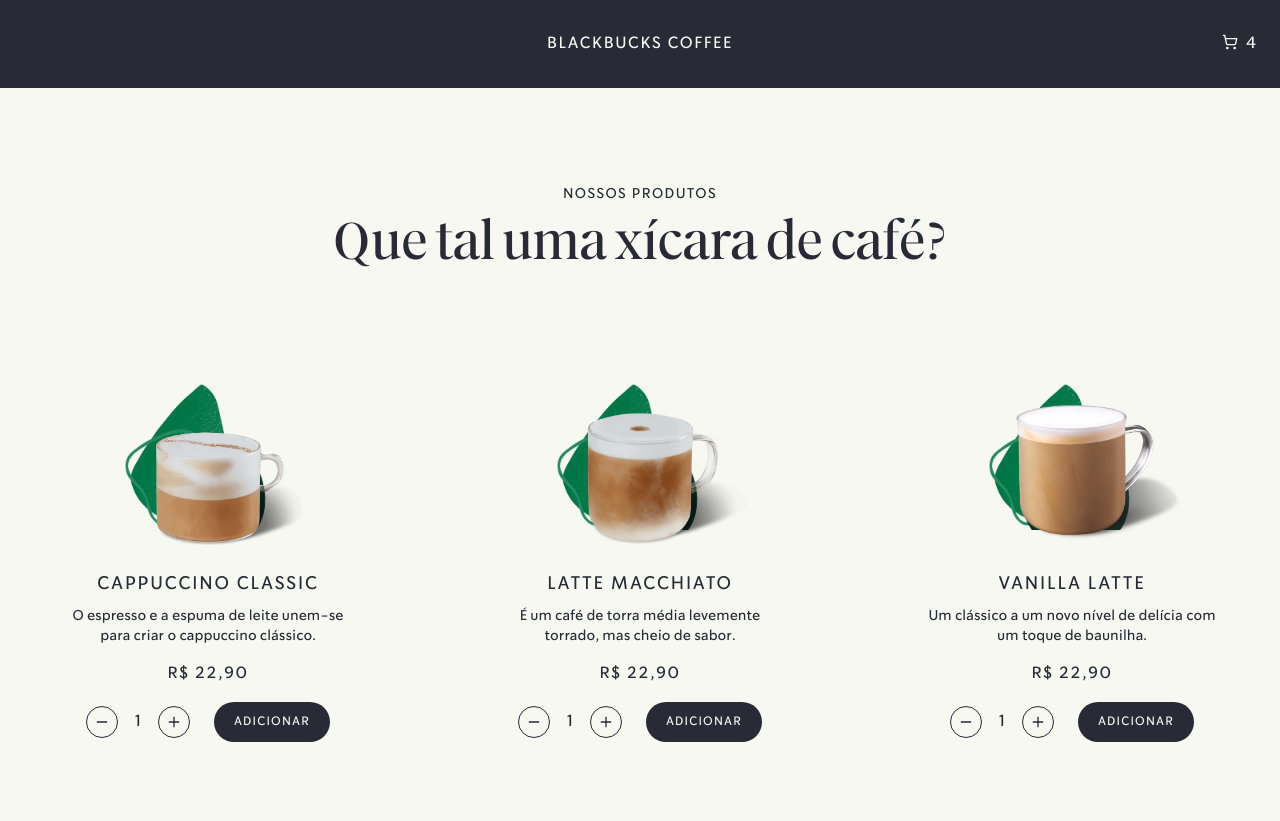
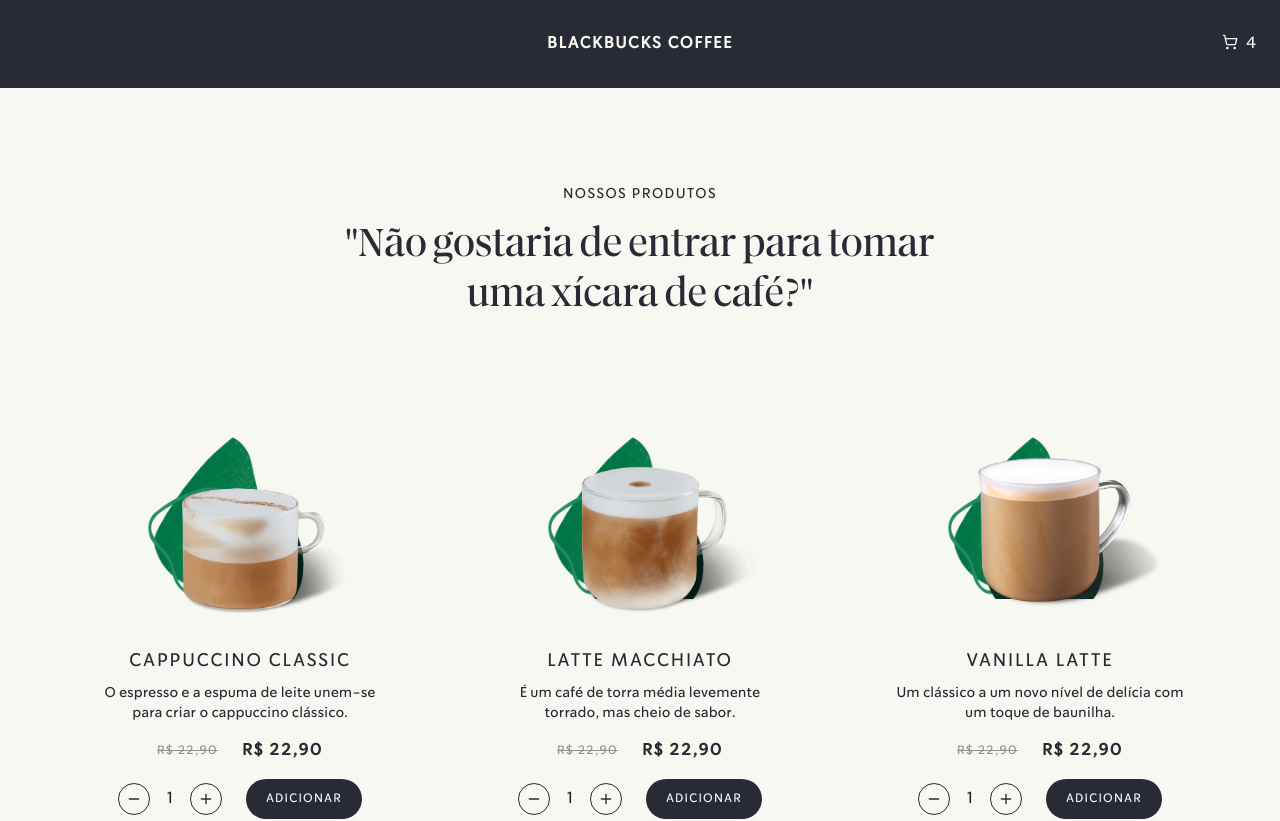
Before and after one commit to igornicoletti/react-coffee-store, a React (Vite) app: page / in a window 1280 px wide. Shown: the top 821 px of the page. Built offline with nearby package versions, Linux system fonts and the light colour scheme; data requests are answered from the project's data file.

Commit message:
cart page

```diff
--- a/src/components/product.tsx
+++ b/src/components/product.tsx
@@ -3,7 +3,7 @@ import { MinusIcon, PlusIcon } from 'lucide-react'
 import { ProductProps } from '../types'
 import { ProductVariants } from '../styles'
 
-const { productactions, productadd, productamount, productbackdrop, productcard, productcontrols, producticon, productimage, productinfo, productinput, productname, productprice } = ProductVariants()
+const { productactions, productadd, productamount, productbackdrop, productcard, productcontrols, producticon, productimage, productinfo, productinput, productname, productprice, productsale } = ProductVariants()
 
 export const ProductComponent = ({ image, name, info, price }: ProductProps) => {
   const currentFormat = new Intl.NumberFormat('pt-br', { currency: 'BRL', style: 'currency' })
@@ -16,7 +16,10 @@ export const ProductComponent = ({ image, name, info, price }: ProductProps) =>
       </div>
       <p className={productname()}>{name}</p>
       <p className={productinfo()}>{info}</p>
-      <p className={productprice()}>{currentFormat.format(price)}</p>
+      <div className={productactions()}>
+        <p className={productprice()}>{currentFormat.format(price)}</p>
+        <p className={productsale()}>{currentFormat.format(price)}</p>
+      </div>
       <div className={productactions()}>
         <div className={productcontrols()}>
           <button className={productamount()}>
--- a/src/main.tsx
+++ b/src/main.tsx
@@ -4,7 +4,7 @@ import { createBrowserRouter, createRoutesFromElements, Route, RouterProvider }
 
 import './index.css'
 import { ErrorPage } from './error'
-import { CheckoutPage, ProductLoader, ProductPage, RootPage } from './routes'
+import { CartPage, ProductLoader, ProductPage, RootPage } from './routes'
 
 const router = createBrowserRouter(
   createRoutesFromElements(
@@ -17,8 +17,8 @@ const router = createBrowserRouter(
         loader={ProductLoader}
         element={<ProductPage />} />
       <Route
-        path={'/checkout'}
-        element={<CheckoutPage />} />
+        path={'/cart'}
+        element={<CartPage />} />
     </Route>
   )
 )
--- /dev/null
+++ b/src/routes/cart.tsx
@@ -0,0 +1,26 @@
+export const CartPage = () => {
+  return (
+    <div className={'flex flex-col lg:flex-row gap-24 py-24'}>
+      <div className={'flex-1 flex-col gap-16'}>
+        <h2 className={'tracking-widest uppercase text-xl'}>Meu carrinho</h2>
+      </div>
+      <div className={'w-full max-w-md flex flex-col gap-16'}>
+        <h2 className={'tracking-widest uppercase text-xl'}>Resumo do pedido</h2>
+        <div className={'flex flex-col gap-1'}>
+          <div className={'flex items-center justify-between gap-2 text-lg'}>
+            <p>Subtotal</p>
+            <p>R$ 24.90</p>
+          </div>
+          <div className={'flex items-center justify-between gap-2 text-lg'}>
+            <p>Descontos</p>
+            <p>R$ 24.90</p>
+          </div>
+          <div className={'flex items-center justify-between gap-2 uppercase font-bold text-lg'}>
+            <p>Total</p>
+            <p>R$ 24.90</p>
+          </div>
+        </div>
+      </div>
+    </div>
+  )
+}
--- a/src/routes/checkout.tsx
+++ /dev/null
@@ -1,5 +0,0 @@
-export const CheckoutPage = () => {
-  return (
-    <h1>CheckoutPage</h1>
-  )
-}
--- a/src/routes/index.tsx
+++ b/src/routes/index.tsx
@@ -1,3 +1,3 @@
-export { CheckoutPage } from './checkout'
+export { CartPage } from './cart'
 export { ProductPage, ProductLoader } from './product'
 export { RootPage } from './root'
--- a/src/routes/product.tsx
+++ b/src/routes/product.tsx
@@ -19,7 +19,7 @@ export const ProductPage = () => {
     <div className={productcontent()}>
       <div className={producthead()}>
         <p className={productsubtitle()}>Nossos produtos</p>
-        <h2 className={producttitle()}>Que tal uma xícara de café?</h2>
+        <h2 className={producttitle()}>"Não gostaria de entrar para tomar uma xícara de café?"</h2>
       </div>
       <div className={productitems()}>
         {products.map((product) => (<ProductComponent key={product.id} {...product} />))}
--- a/src/routes/root.tsx
+++ b/src/routes/root.tsx
@@ -12,10 +12,10 @@ export const RootPage = () => {
         <div className={rootcontainer()}>
           <div className={rootheader()}>
             <Link to={'/'}><h1 className={roottitle()}>BLACKBUCKS COFFEE</h1></Link>
-            <div className={rootcart()}>
+            <Link className={rootcart()} to={'/cart'}>
               <ShoppingCartIcon className={rooticon()} />
               <span>4</span>
-            </div>
+            </Link>
           </div>
         </div>
       </div>
--- a/src/styles/product.tsx
+++ b/src/styles/product.tsx
@@ -2,17 +2,18 @@ import { tv } from 'tailwind-variants'
 
 export const ProductVariants = tv({
   slots: {
-    productcontent: 'flex flex-col items-center gap-24 py-24',
-    producthead: 'flex flex-col items-center text-center gap-4 px-8',
+    productcontent: 'flex flex-col gap-24 py-24',
+    producthead: 'flex flex-col items-center text-center gap-4',
     productsubtitle: 'tracking-widest uppercase text-sm',
-    producttitle: 'font-lander text-4xl xl:text-5xl',
-    productitems: 'w-full grid grid-cols-1 md:grid-cols-2 lg:grid-cols-3 gap-16 lg:gap-y-28',
-    productcard: 'w-full max-w-72 mx-auto flex flex-col text-center gap-2',
+    producttitle: 'font-lander text-4xl leading-snug max-w-2xl',
+    productitems: 'flex flex-wrap items-center justify-center gap-20',
+    productcard: 'w-full max-w-80 flex flex-col text-center gap-2',
     productbackdrop: 'relative',
     productimage: 'absolute -bottom-6',
-    productname: 'tracking-widest uppercase text-lg pt-8',
-    productinfo: 'text-sm',
-    productprice: 'tracking-widest pt-2',
+    productname: 'tracking-widest uppercase text-lg pt-10',
+    productinfo: 'text-sm px-4',
+    productprice: 'tracking-widest line-through text-xs opacity-50',
+    productsale: 'tracking-widest font-bold',
     productactions: 'flex items-center justify-center gap-6 pt-2 mt-auto',
     productcontrols: 'flex items-center justify-center',
     productamount: 'w-8 h-8 flex items-center justify-center rounded-full border border-in-dark hover:bg-in-dark hover:text-in-white focus:outline-none transition ease-in-out duration-200',
--- a/src/styles/root.tsx
+++ b/src/styles/root.tsx
@@ -6,7 +6,7 @@ export const RootVariants = tv({
     rootbackdrop: 'w-full bg-in-dark text-in-white',
     rootcontainer: 'relative w-full max-w-screen-xl mx-auto px-6',
     rootheader: 'relative flex flex-col items-center text-center gap-16 py-8',
-    roottitle: 'tracking-widest uppercase',
+    roottitle: 'tracking-widest uppercase font-bold',
     rootcart: 'absolute right-0 flex items-center gap-2',
     rooticon: 'size-4 shrink-0 -mt-1',
   }
```
